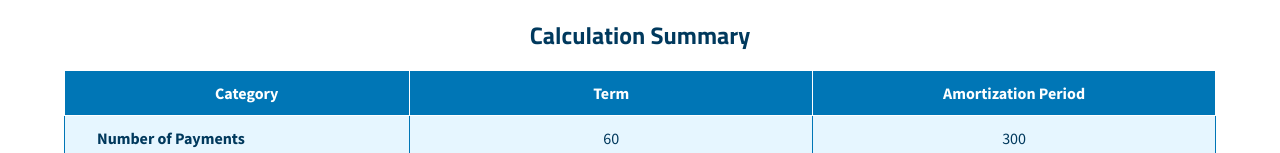
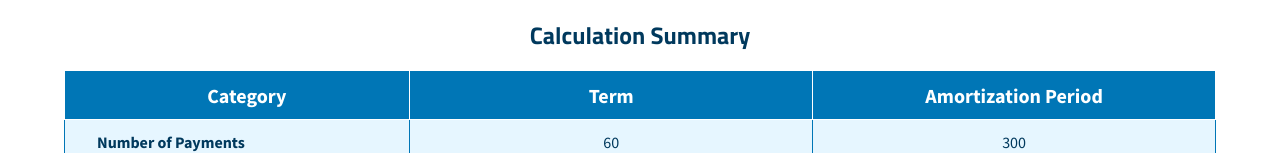
Before and after one commit to rachdev09/mortgage-calculator, an Angular app: page /mortgage-calculator in a window 1280 px wide. Shown: the part 799-952 px from the top of the page. Built offline with nearby package versions, Linux system fonts and the light colour scheme.

Commit message:
Style fixes

```diff
--- a/src/app/core/app.component.html
+++ b/src/app/core/app.component.html
@@ -1,10 +1,10 @@
 <app-skip-to-target title="Skip To Main Content" targetId="main-content"></app-skip-to-target>
-<header class="bg--light-blue ff-titillium-web pv2 pl6">
+<header class="bg--light-blue ff-titillium-web pv2 pl3 pl6-ns">
   <div class="bl b--cool-blue bw2 pl3">
-    <h1 class="fw1 dark-blue f1 mb0">Mortgage Calculator</h1>
-    <p class="fw1 med-blue f2 mt2">Plan ahead and estimate your monthly mortgage payments</p>
+    <h1 class="fw1 dark-blue f2 f1-ns mb0">Mortgage Calculator</h1>
+    <p class="fw1 med-blue f5 f2-ns mt2">Plan ahead and estimate your monthly mortgage payments</p>
   </div>
 </header>
-<div id="main-content" class="pt3 pb5 ph5 ff-source-sans-pro dark-blue mw-1280-px center">
+<div id="main-content" class="pt1 pt3-ns pb3 pb5-ns ph3 ph5-ns ff-source-sans-pro dark-blue mw-1280-px center">
   <router-outlet></router-outlet>
 </div>
--- a/src/app/mortgage-calculator/components/calculation-summary/calculation-summary.component.html
+++ b/src/app/mortgage-calculator/components/calculation-summary/calculation-summary.component.html
@@ -1,6 +1,6 @@
 <div class="flex flex-column mt4">
-  <h2 class="dark-blue ff-titillium-web tc">Calculation Summary</h2>
-  <table>
+  <h2 class="dark-blue ff-titillium-web tc f4 f3-ns">Calculation Summary</h2>
+  <table class="w-100">
     <tr class="heading">
       <th class="w-30">Category</th>
       <th class="w-35">Term</th>
--- a/src/app/mortgage-calculator/components/calculation-summary/calculation-summary.component.scss
+++ b/src/app/mortgage-calculator/components/calculation-summary/calculation-summary.component.scss
@@ -6,23 +6,35 @@ table {
     background-color: $med-light-blue;
   }
 }
-.heading {
-  th {
-    color: white;
-    background-color: $med-blue;
-    border: 1px solid white;
-  }
-}
 th,
 td {
-  padding: 0.8rem;
+  padding: 0.5rem;
   border: 1px solid $med-blue;
+  font-size: 12px;
+  @media screen and (min-width: 600px) {
+    padding: 0.8rem;
+    font-size: 16px;
+  }
 }
 td {
   text-align: center;
 }
 tr {
   th:first-child {
-    padding-left: 2rem;
+    padding-left: 1rem;
+    @media screen and (min-width: 600px) {
+      padding-left: 2rem;
+    }
   }
 }
+.heading {
+  th {
+    color: white;
+    background-color: $med-blue;
+    border: 1px solid white;
+    font-size: 12px;
+    @media screen and (min-width: 600px) {
+      font-size: 20px;
+    }
+  }
+}
--- a/src/app/mortgage-calculator/components/mortgage-summary/mortgage-summary.component.html
+++ b/src/app/mortgage-calculator/components/mortgage-summary/mortgage-summary.component.html
@@ -1,5 +1,5 @@
 <div class="mt4 f5 lh-copy">
-  <h2 class="dark-blue ff-titillium-web tc">Mortgage Summary</h2>
+  <h2 class="dark-blue ff-titillium-web tc f4 f3-ns">Mortgage Summary</h2>
   <div>
     <p>Over the <strong>{{mortgageService.paymentPlan.amortizationYears}}</strong>-year amortization period, you will:
     </p>
--- a/src/app/mortgage-calculator/components/payment-diagram/payment-diagram.component.html
+++ /dev/null
@@ -1 +0,0 @@
-<h2>Payment Diagram</h2>
--- a/src/app/mortgage-calculator/components/payment-diagram/payment-diagram.component.ts
+++ /dev/null
@@ -1,15 +0,0 @@
-import { Component, OnInit } from '@angular/core';
-
-@Component({
-  selector: 'app-payment-diagram',
-  templateUrl: './payment-diagram.component.html',
-  styleUrls: ['./payment-diagram.component.scss']
-})
-export class PaymentDiagramComponent implements OnInit {
-
-  constructor() { }
-
-  ngOnInit(): void {
-  }
-
-}
--- a/src/app/mortgage-calculator/components/payment-plan/payment-plan.component.html
+++ b/src/app/mortgage-calculator/components/payment-plan/payment-plan.component.html
@@ -1,8 +1,8 @@
 <form [formGroup]="paymentPlanForm" (submit)="calculate.emit()">
-  <div class="flex mb4 items-start">
-    <div class="w-50 ba br2 b--med-blue">
+  <div class="flex flex-column flex-row-ns mb4 items-start">
+    <div class="w-100 w-50-ns ba br2 b--med-blue">
       <div class="bg--med-blue pa2">
-        <h2 class="white ma0 fw6 f4 tc">Payment Plan</h2>
+        <h2 class="white ma0 fw6 f5 f4-ns tc">Payment Plan</h2>
       </div>
       <div class="ph3">
         <div class="form-control">
@@ -54,9 +54,9 @@
       </div>
     </div>
 
-    <div class="w-50 ba ml4 br2 b--med-blue">
+    <div class="w-100 w-50-ns ba mt4 mt0-ns ml4-ns br2 b--med-blue">
       <div class="bg--med-blue pa2">
-        <h2 class="white ma0 fw6 f4 tc">Downpayment</h2>
+        <h2 class="white ma0 fw6 f5 f4-ns tc">Downpayment</h2>
       </div>
       <div class="ph3">
         <div class="form-control">
@@ -79,6 +79,6 @@
     </div>
   </div>
 
-  <button type="submit" class="m-auto pointer flex ph5 pv2 tc bg--med-blue white br-pill f4 border-none">Calculate</button>
+  <button type="submit" class="m-auto pointer flex ph5 pv2 tc bg--med-blue white br-pill f5 f4-ns border-none">Calculate</button>
 
 </form>
--- a/src/app/mortgage-calculator/components/payment-plan/payment-plan.component.scss
+++ b/src/app/mortgage-calculator/components/payment-plan/payment-plan.component.scss
@@ -3,18 +3,28 @@
 label {
   font-weight: bold;
   display: flex;
-  align-items: center;
+  flex-direction: column;
+  @media screen and (min-width: 600px){
+    flex-direction: row;
+    align-items: center;
+  }
 }
 .form-control {
   margin: 1.5rem 0;
   input,
   select {
-    width: 50%;
     border-radius: 4px;
     border: 1px solid $med-gray;
     padding: 0.6rem;
+    @media screen and (min-width: 600px){
+      width: 50%;
+    }
   }
   span {
-    width: 50%;
+    margin-bottom: 1rem;
+    @media screen and (min-width: 600px){
+      width: 50%;
+      margin-bottom: 0;
+    }
   }
 }
--- a/src/app/mortgage-calculator/components/payment-schedule/payment-schedule.component.scss
+++ b/src/app/mortgage-calculator/components/payment-schedule/payment-schedule.component.scss
@@ -6,23 +6,35 @@ table {
     background-color: $med-light-blue;
   }
 }
-.heading {
-  th {
-    color: white;
-    background-color: $med-blue;
-    border: 1px solid white;
-  }
-}
 th,
 td {
-  padding: 0.8rem;
+  ppadding: 0.5rem;
   border: 1px solid $med-blue;
+  font-size: 12px;
+  @media screen and (min-width: 600px) {
+    padding: 0.8rem;
+    font-size: 16px;
+  }
 }
 td {
   text-align: center;
 }
 tr {
   th:first-child {
-    padding-left: 2rem;
+    padding-left: 0.5rem;
+    @media screen and (min-width: 600px) {
+      padding-left: 2rem;
+    }
   }
 }
+.heading {
+  th {
+    color: white;
+    background-color: $med-blue;
+    border: 1px solid white;
+    font-size: 12px;
+    @media screen and (min-width: 600px) {
+      font-size: 20px;
+    }
+  }
+}
--- a/src/app/mortgage-calculator/mortgage-calculator-page/mortgage-calculator-page.component.html
+++ b/src/app/mortgage-calculator/mortgage-calculator-page/mortgage-calculator-page.component.html
@@ -1,10 +1,10 @@
 <section>
-  <p class="lh-copy f4">This calculator determines your mortgage payment and provides you with a mortgage payment schedule. The calculator also shows how much money and how many years you can save by making prepayments.</p>
+  <p class="lh-copy f5 f4-ns">This calculator determines your mortgage payment and provides you with a mortgage payment schedule. The calculator also shows how much money and how many years you can save by making prepayments.</p>
   <app-payment-plan [paymentPlanForm]="paymentPlanForm" (calculate)="calculate()"></app-payment-plan>
   <ng-container *ngIf="mortgageService.paymentSchedule?.length">
     <app-calculation-summary></app-calculation-summary>
     <app-mortgage-summary></app-mortgage-summary>
     <div class="flex justify-center">
-      <a [routerLink]="['/mortgage-calculator/payment-schedule']" class="pointer ph5 pv2 tc bg--med-blue white br-pill f4 border-none no-underline">Payment Schedule</a></div>
+      <a [routerLink]="['/mortgage-calculator/payment-schedule']" class="pointer ph5 pv2 tc bg--med-blue white br-pill f5 f4-ns border-none no-underline">Payment Schedule</a></div>
   </ng-container>
 </section>
--- a/src/app/mortgage-calculator/mortgage-calculator.module.ts
+++ b/src/app/mortgage-calculator/mortgage-calculator.module.ts
@@ -5,7 +5,6 @@ import {MortgageCalculatorPageComponent} from '@mortgage-calculator/mortgage-cal
 import {PaymentPlanComponent} from '@mortgage-calculator/components/payment-plan/payment-plan.component';
 import {CalculationSummaryComponent} from '@mortgage-calculator/components/calculation-summary/calculation-summary.component';
 import {MortgageSummaryComponent} from '@mortgage-calculator/components/mortgage-summary/mortgage-summary.component';
-import {PaymentDiagramComponent} from '@mortgage-calculator/components/payment-diagram/payment-diagram.component';
 import {MortgageCalculatorRoutingModule} from '@mortgage-calculator/mortgage-calculator-routing.module';
 import {PaymentScheduleComponent} from '@mortgage-calculator/components/payment-schedule/payment-schedule.component';
 import {MortgageService} from '@mortgage-calculator/mortgage.service';
@@ -17,7 +16,6 @@ import {CommonModule} from '@angular/common';
     PaymentPlanComponent,
     CalculationSummaryComponent,
     MortgageSummaryComponent,
-    PaymentDiagramComponent,
     PaymentScheduleComponent
   ],
   imports: [
```
Also changed, not shown: src/app/mortgage-calculator/components/payment-diagram/payment-diagram.component.scss (deleted), 1 other file (tests, documents, lock files or other folders).
